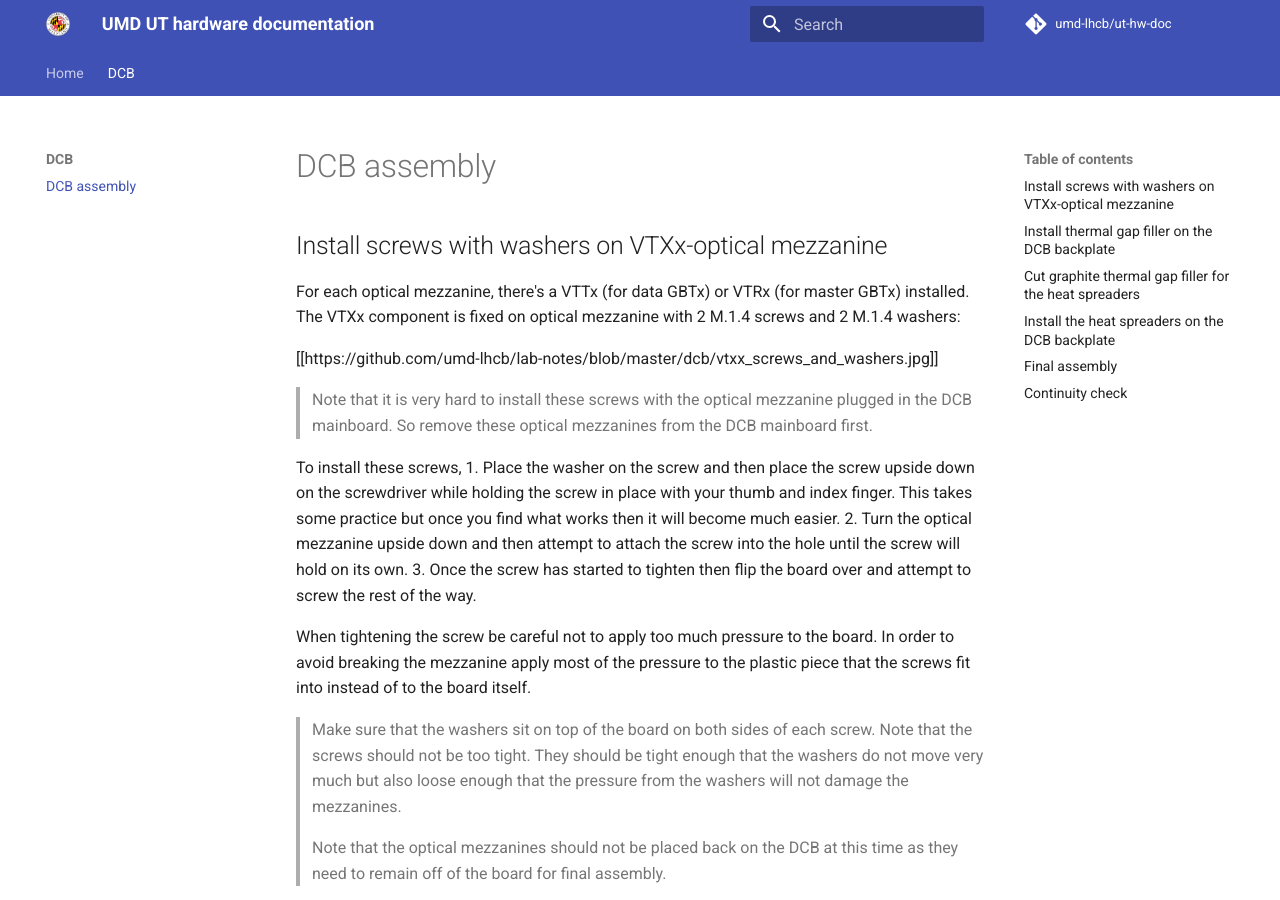
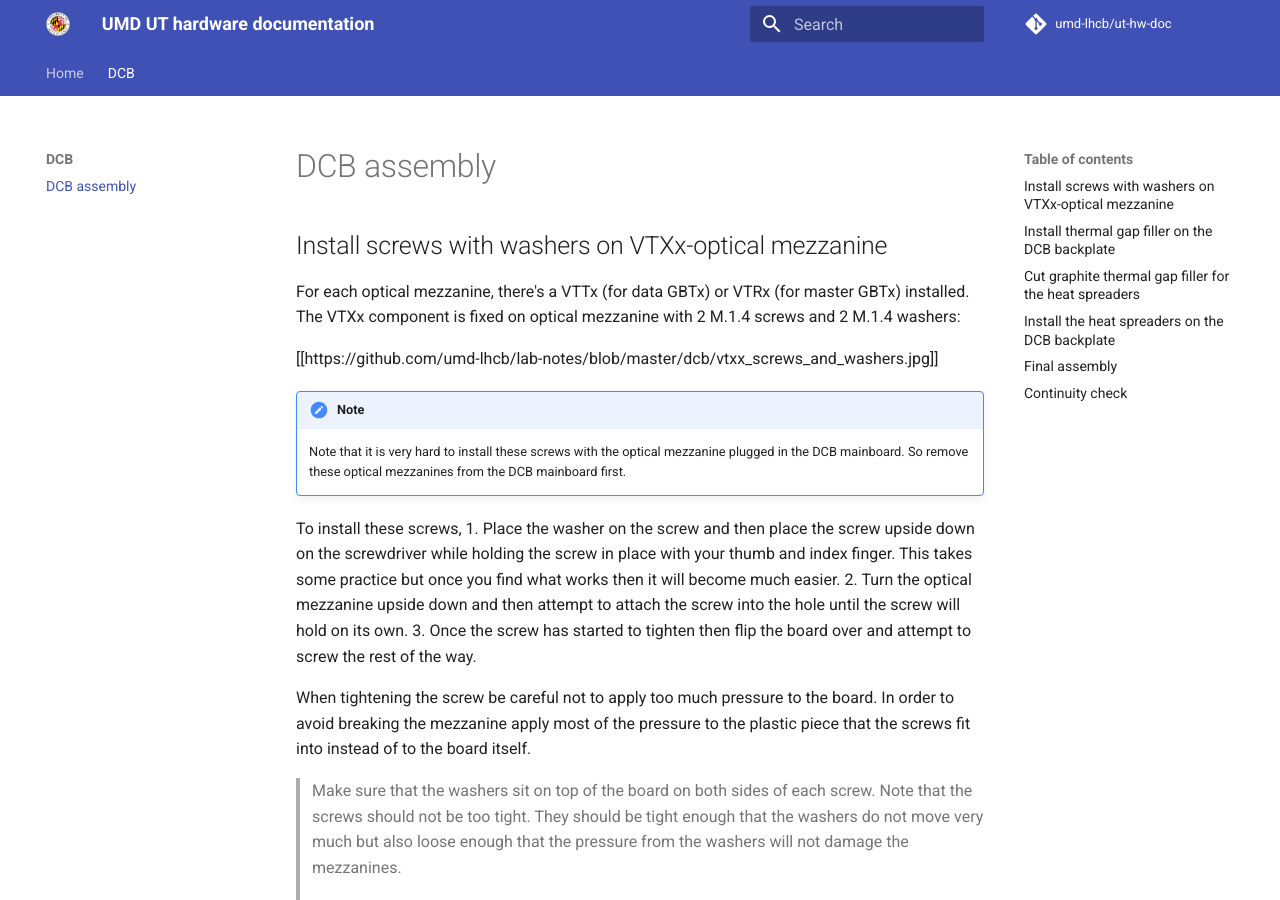
Before and after one commit to umd-lhcb/ut-hw-doc, an MkDocs documentation site: the page built from docs/dcb/dcb_assembly.md, in a window 1280 px wide and 900 px high. Built offline with MkDocs 1.6.1 and Material for MkDocs 9.7.7, drawn with Linux system fonts in a browser that asks for light colours; comment, search, counter and statistics services are not loaded.

Commit message:
Minor udpate on styling.

```diff
--- a/docs/dcb/dcb_assembly.md
+++ b/docs/dcb/dcb_assembly.md
@@ -3,7 +3,10 @@ For each optical mezzanine, there's a VTTx (for data GBTx) or VTRx (for master G
 
 [[https://github.com/umd-lhcb/lab-notes/blob/master/dcb/vtxx_screws_and_washers.jpg]]
 
-> Note that it is very hard to install these screws with the optical mezzanine plugged in the DCB mainboard. So remove these optical mezzanines from the DCB mainboard first.
+!!! note
+    Note that it is very hard to install these screws with the optical
+    mezzanine plugged in the DCB mainboard. So remove these optical mezzanines
+    from the DCB mainboard first.
 
 To install these screws,
 1. Place the washer on the screw and then place the screw upside down on the screwdriver while holding the screw in place with your thumb and index finger. This takes some practice but once you find what works then it will become much easier.
```
